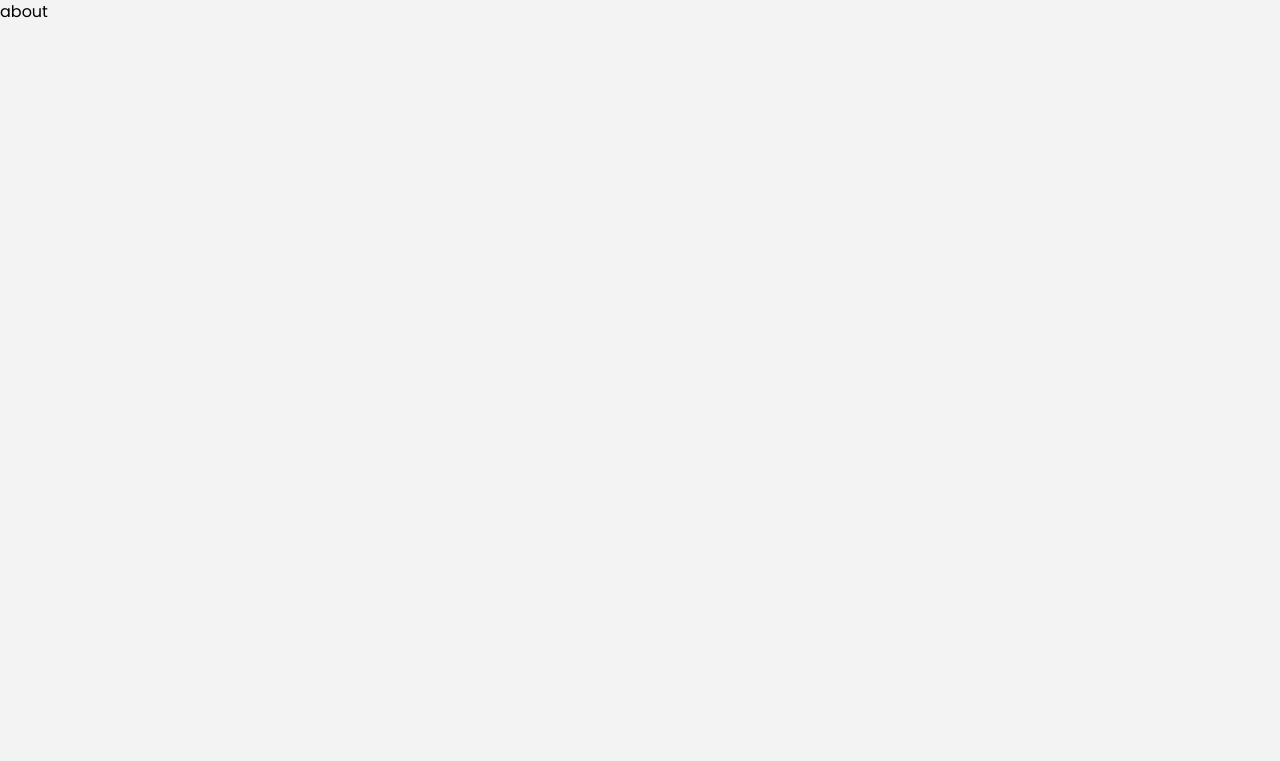
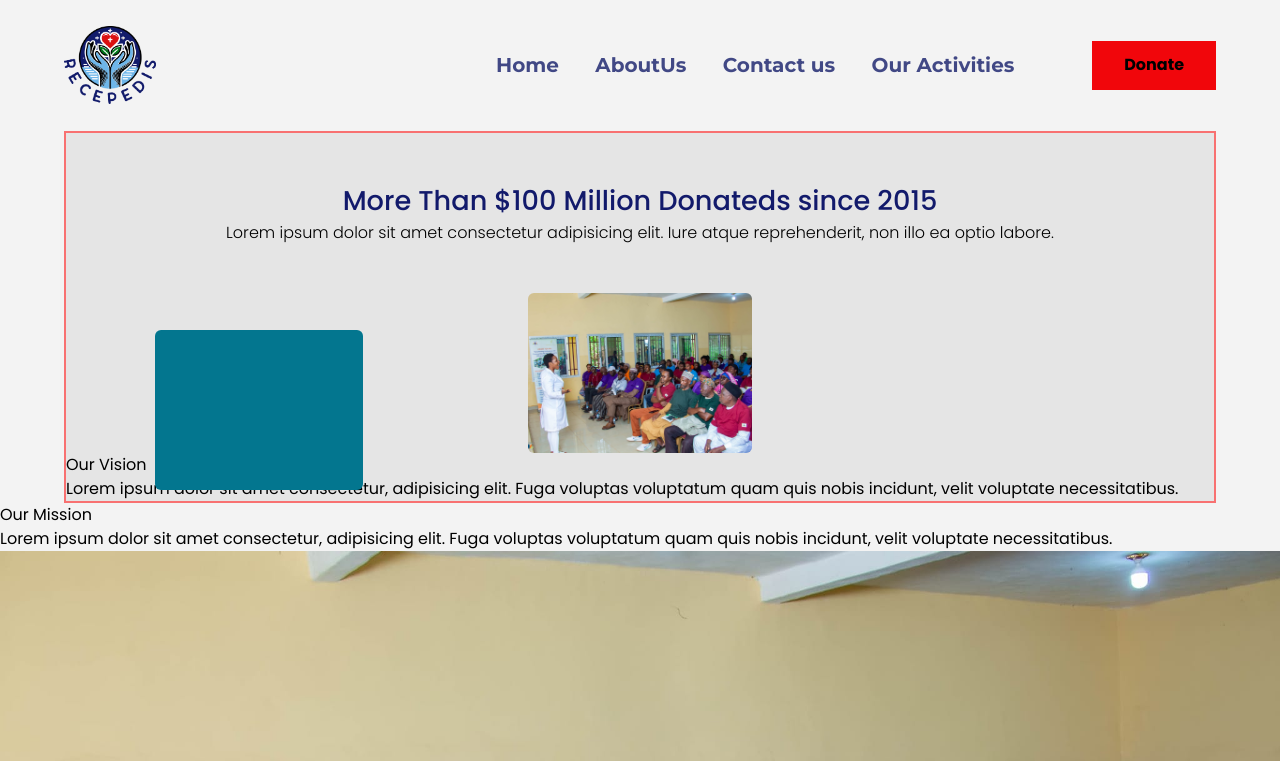
Before and after one commit to CJWALT/recepedis-ngo, a React (Create React App) app: page /about-us in a window 1280 px wide. Shown: the top 761 px of the page. Built offline with nearby package versions, Linux system fonts and the light colour scheme.

Commit message:
add more content

```diff
--- a/src/App.js
+++ b/src/App.js
@@ -1,14 +1,31 @@
-import { createBrowserRouter, RouterProvider } from 'react-router-dom';
+import { createBrowserRouter, Outlet, RouterProvider } from 'react-router-dom';
 import './App.css';
 import Homepage from './pages/Homepage';
 import Contact from './pages/Contact'
 import OurActivites from './pages/OurActivities'
 import AboutUs from './pages/AboutUs';
 import NotFound from './pages/NotFound';
+import Footer from './component/Footer';
+import Nav from './component/Nav';
 
 
   const router = createBrowserRouter([
 
+
+    {
+      element:(
+
+        <div>
+          <Nav/>
+          <main>
+            <Outlet/>
+          </main>
+          <Footer/>
+
+        </div>
+      ),
+
+      children:[
         {
           path: '/',
           element:<Homepage/>
@@ -28,6 +45,11 @@ import NotFound from './pages/NotFound';
             element:<NotFound/>
           }
 
+      ],
+
+
+    },
+
   ])
 
 
--- /dev/null
+++ b/src/component/aboutus/ImgBackdrop.jsx
@@ -0,0 +1,14 @@
+import React from 'react'
+
+function ImgBackdrop({img, className}) {
+  return (
+    <div>
+      <div className='relative flex justify-center w-[80%] mx-auto'>
+              <img src={img} alt="" className='object-cover object-center relative mx-auto z-10 w-[14rem] h-[10rem] rounded-md' />
+              <span className={`absolute -bottom-[2.3rem] -left-[1.6rem] rounded-md w-[13rem] h-[10rem] block ${className}`}></span>
+            </div>
+    </div>
+  )
+}
+
+export default ImgBackdrop
--- /dev/null
+++ b/src/component/aboutus/OurGoals.jsx
@@ -0,0 +1,23 @@
+import React from 'react'
+import AboutBanner from '../../assets/counsel-img.jpg'
+
+function OurMission() {
+  return (
+    <section>
+
+
+            <div>
+              <h4>Our Goal</h4>
+              <p>
+                Lorem ipsum dolor sit amet consectetur, adipisicing elit. Fuga voluptas voluptatum quam quis nobis incidunt, velit voluptate necessitatibus.
+              </p>
+            </div>
+            <div>
+              <img src={AboutBanner} alt="" />
+              <span></span>
+            </div>
+    </section>
+  )
+}
+
+export default OurMission
--- /dev/null
+++ b/src/component/aboutus/OurMission.jsx
@@ -0,0 +1,23 @@
+import React from 'react'
+import AboutBanner from '../../assets/counsel-img.jpg'
+
+function OurMission() {
+  return (
+    <section>
+
+
+            <div>
+              <h4>Our Mission</h4>
+              <p>
+                Lorem ipsum dolor sit amet consectetur, adipisicing elit. Fuga voluptas voluptatum quam quis nobis incidunt, velit voluptate necessitatibus.
+              </p>
+            </div>
+            <div>
+              <img src={AboutBanner} alt="" />
+              <span></span>
+            </div>
+    </section>
+  )
+}
+
+export default OurMission
--- /dev/null
+++ b/src/component/aboutus/OurValues.jsx
@@ -0,0 +1,23 @@
+import React from 'react'
+import AboutBanner from '../../assets/counsel-img.jpg'
+
+function OurMission() {
+  return (
+    <section>
+
+        <div>
+              <img src={AboutBanner} alt="" />
+              <span></span>
+            </div>
+            <div>
+              <h4>Our Values</h4>
+              <p>
+                Lorem ipsum dolor sit amet consectetur, adipisicing elit. Fuga voluptas voluptatum quam quis nobis incidunt, velit voluptate necessitatibus.
+              </p>
+            </div>
+
+    </section>
+  )
+}
+
+export default OurMission
--- /dev/null
+++ b/src/component/aboutus/OurVision.jsx
@@ -0,0 +1,23 @@
+import React from 'react'
+import AboutBanner from '../../assets/counsel-img.jpg'
+import ImgBackdrop from './ImgBackdrop'
+
+function OurVision() {
+  return (
+    <>
+        <section>
+        <ImgBackdrop
+          className='bg-[#03768F]'
+          img={AboutBanner}/>
+            <div>
+              <h4>Our Vision</h4>
+              <p>
+                Lorem ipsum dolor sit amet consectetur, adipisicing elit. Fuga voluptas voluptatum quam quis nobis incidunt, velit voluptate necessitatibus.
+              </p>
+            </div>
+            </section>
+    </>
+  )
+}
+
+export default OurVision
--- a/src/component/homepage/AboutSection.jsx
+++ b/src/component/homepage/AboutSection.jsx
@@ -6,8 +6,8 @@ import AboutUsBanner from '../../assets/about-us.jpeg'
 function AboutSection() {
   return (
         <>
-        <div className='py-[6rem] w-[90%] max-w-[1280px] flex flex-col md:flex-row gap-[.6rem] md:gap-[2.6rem] lg:gap-[4rem] xl:gap-[6rem] sm:w-[80%] md:w-[90%] mx-auto'>
-            <div className='rounded-[6px] w-auto md:w-[17rem] lg:w-[23rem] xl:pr-[4.7rem] xl:pl-[1.9rem] lg:max-w-[24rem] lg:pr-[3.7rem] md:flex-none md:max-w-[18rem] md:pl-[.9rem] md:pr-[1.7rem] py-[1.5rem] bg-white pl-[.7rem] pr-[2rem] sm:pr-[4rem] sm:pl-[2rem]'>
+        <div className='pt-1 pb-4 md:pt-0 md:pb-0 md:py-[6rem] w-[90%] max-w-[1280px] flex flex-col md:flex-row gap-[.6rem] md:gap-[2.6rem] lg:gap-[4rem] xl:gap-[6rem] sm:w-[80%] md:w-[90%] mx-auto'>
+            <div className='order-2 md:order-1 rounded-[6px] w-auto md:w-[17rem] lg:w-[23rem] xl:pr-[4.7rem] xl:pl-[1.9rem] lg:max-w-[24rem] lg:pr-[3.7rem] md:flex-none md:max-w-[18rem] md:pl-[.9rem] md:pr-[1.7rem] py-[1.5rem] bg-white pl-[.7rem] pr-[2rem] sm:pr-[4rem] sm:pl-[2rem]'>
                 <h4 className='font-[Poppins] font-bold text-blueText sm:text-[1.5rem] text-[1.2rem] mb-[1rem]'>About Us</h4>
                 <p className='font-semibold text-[1rem] mb-[1.5rem]'>
                     Restoring hope to a dying world, giving life a meaning
@@ -19,7 +19,7 @@ function AboutSection() {
                     children='View More'
                     className='bg-btnColor hover:text-black hover:bg-white'/>
             </div>
-            <div className='md:flex md:flex-col md:flex-auto'>
+            <div className='order-1 md:order-2 md:flex md:flex-col md:flex-auto'>
                 <div className='h-[13rem] overflow-hidden justify-center mb-[.8rem] flex flex-col items-end'>
                     <h6 className='text-blueText sm:text-[1.5rem] text-[1.2rem] mb-[.7rem] font-bold'>In a mission</h6>
                     <small className='text-[1rem] text-right block font-semibold w-[17rem] sm:w-[21rem]'>To Restore hope to a dying world giving life a meaning</small>
--- a/src/component/homepage/TeamMember.jsx
+++ b/src/component/homepage/TeamMember.jsx
@@ -29,7 +29,7 @@ export default function TeamMember() {
                     </div>
 
                     <span className='block'>
-                        <h4 className='font-semibold text-[1rem] sm:text-[1.2rem] text-[#121A6B]'>Princess Wuloko P.</h4>
+                        <h4 className='font-semibold text-[1rem] sm:text-[1.2rem] text-[#121A6B]'>Princess Wuloko</h4>
                         <small className='font-normal text-[.8rem] sm:text-[1rem]'>P.A to the CEO</small>
                     </span>
                 </div >
@@ -59,7 +59,7 @@ export default function TeamMember() {
                     </div>
 
                     <span className='block'>
-                        <h4 className='font-semibold text-[1rem] sm:text-[1.2rem] text-[#121A6B]'>Ngwa Damaris N.</h4>
+                        <h4 className='font-semibold text-[1rem] sm:text-[1.2rem] text-[#121A6B]'>Ngwa Damaris</h4>
                         <small className='font-normal text-[.8rem] sm:text-[1rem]'>Adviser</small>
                     </span>
                 </div >
@@ -81,7 +81,7 @@ export default function TeamMember() {
                     </div>
 
                     <span className='block'>
-                        <h4 className='font-semibold text-[1rem] sm:text-[1.2rem] text-[#121A6B]'>FONGOH Julius C. </h4>
+                        <h4 className='font-semibold text-[1rem] sm:text-[1.2rem] text-[#121A6B]'>FONGOH Julius </h4>
                         <small className='font-normal text-[.8rem] sm:text-[1rem]'>Treasurer</small>
                     </span>
                 </div >
@@ -91,7 +91,7 @@ export default function TeamMember() {
                     </div>
 
                     <span className='block'>
-                        <h4 className='font-semibold text-[1rem] sm:text-[1.2rem] text-[#121A6B]'>NJI Atanga I.</h4>
+                        <h4 className='font-semibold text-[1rem] sm:text-[1.2rem] text-[#121A6B]'>NJI Atanga</h4>
                         <small className='font-normal text-[.8rem] sm:text-[1rem]'>Adviser</small>
                     </span>
                 </div >
--- a/src/pages/AboutUs.jsx
+++ b/src/pages/AboutUs.jsx
@@ -1,11 +1,34 @@
 import React from 'react'
+  import OurVision from '../component/aboutus/OurVision'
+import OurMission from '../component/aboutus/OurMission';
+import OurValues from '../component/aboutus/OurValues';
+import OurGoals from '../component/aboutus/OurGoals';
 
-function About() {
+function AboutUs() {
   return (
-    <div>
-      about
-    </div>
+    <>
+        <section >
+          <div className='bg-[#E5E5E5] w-[90%] sm:w-[80%] md:w-[90%] mx-auto border-2 border-red-400'>
+          <div className='py-[3rem]'>
+              <h3 className='text-[1.3rem] sm:text-[1.7rem] font-medium text-center text-txtColor'>More Than $100 Million Donateds since 2015</h3>
+              <p className='font-light text-center text-[.8rem] sm:text-[1rem]'>
+                Lorem ipsum dolor sit amet consectetur adipisicing elit. Iure atque reprehenderit, non illo ea optio labore.
+              </p>
+            </div>
+          <div>
+            <OurVision/>
+          </div>
+          </div>
+
+          <OurMission/>
+          <OurValues/>
+          <OurGoals/>
+
+
+      </section>
+    </>
+
   )
 }
 
-export default About
+export default AboutUs;
--- a/tailwind.config.js
+++ b/tailwind.config.js
@@ -6,7 +6,8 @@ module.exports = {
       colors:{
         navTextColor:'#414885',
         btnColor:'#F1060B',
-        blueText:'#00326A'
+        blueText:'#00326A',
+        txtColor:'#121A6B'
       },
       backgroundImage:{
         'hero-pattern': 'url(./assets/hero-img.jpeg)',
```
Also changed, not shown: src/pages/Homepage.jsx (+4 -9 lines). Lines whose indentation alone changed are shown as unchanged.
